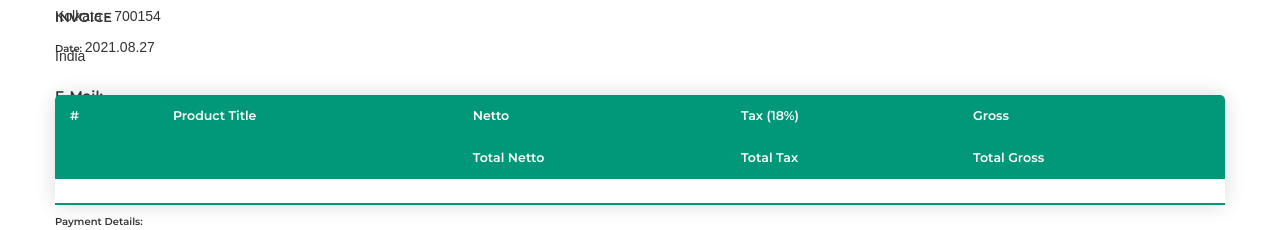
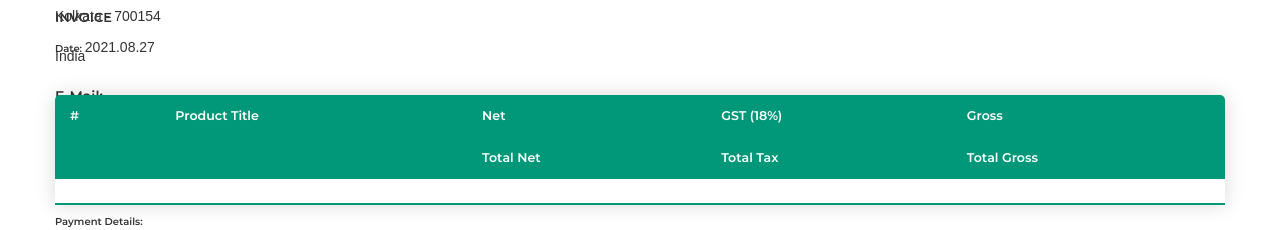
Before and after one commit to ayaneshsarkar/bookz, a PHP site: template backend/resources/views/invoice.php in a window 1280 px wide. Shown: the part 134-364 px from the top of the page. Run offline with PHP 8.4, Linux system fonts and the light colour scheme; the template is opened without the code that fills it, so the values that code supplies are empty; some libraries are stand-ins or nearby versions; some web fonts are replaced.

Commit message:
Initial Commit :heavy_check_mark:

```diff
--- a/backend/resources/views/invoice.php
+++ b/backend/resources/views/invoice.php
@@ -300,8 +300,8 @@
           <tr>
             <th>#</th>
             <th>Product Title</th>
-            <th>Netto</th>
-            <th>Tax (18%)</th>
+            <th>Net</th>
+            <th>GST (18%)</th>
             <th>Gross</th>
           </tr>
         </thead>
@@ -332,7 +332,7 @@
           <tr>
             <th></th>
             <th></th>
-            <th>Total Netto</th>
+            <th>Total Net</th>
             <th>Total Tax</th>
             <th>Total Gross</th>
           </tr>
```
